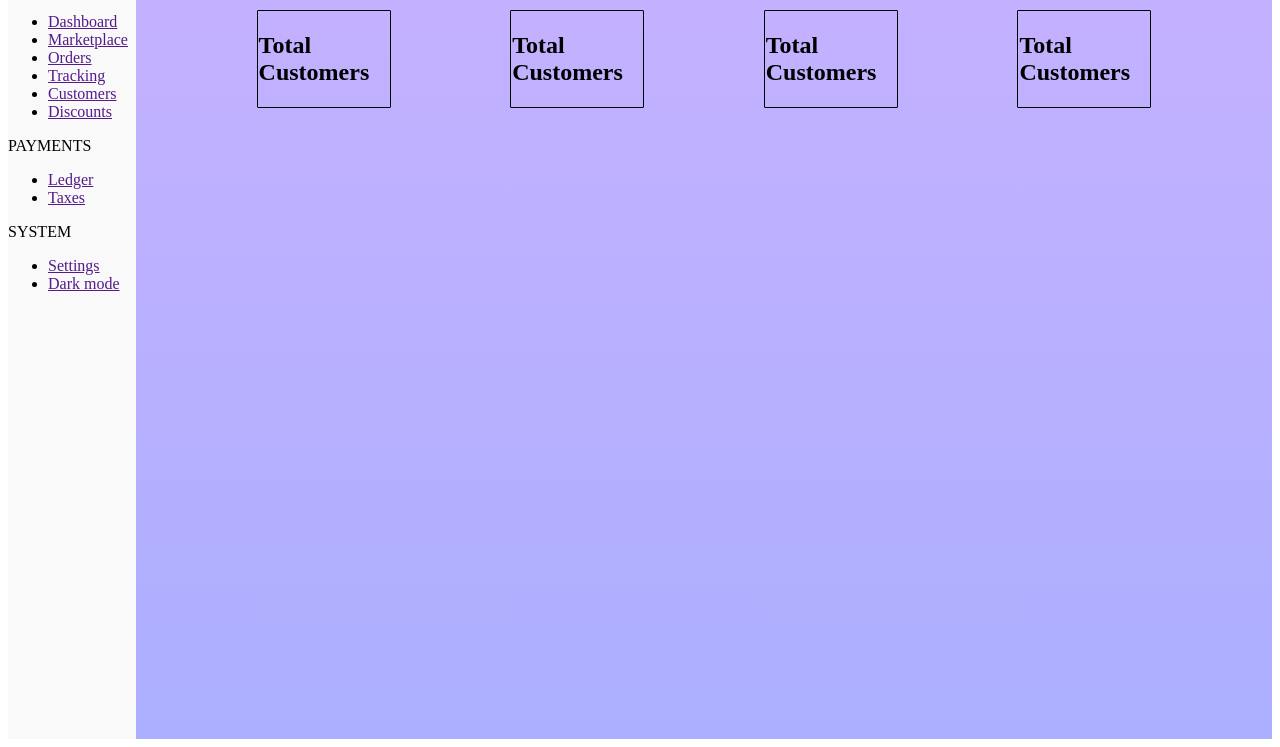
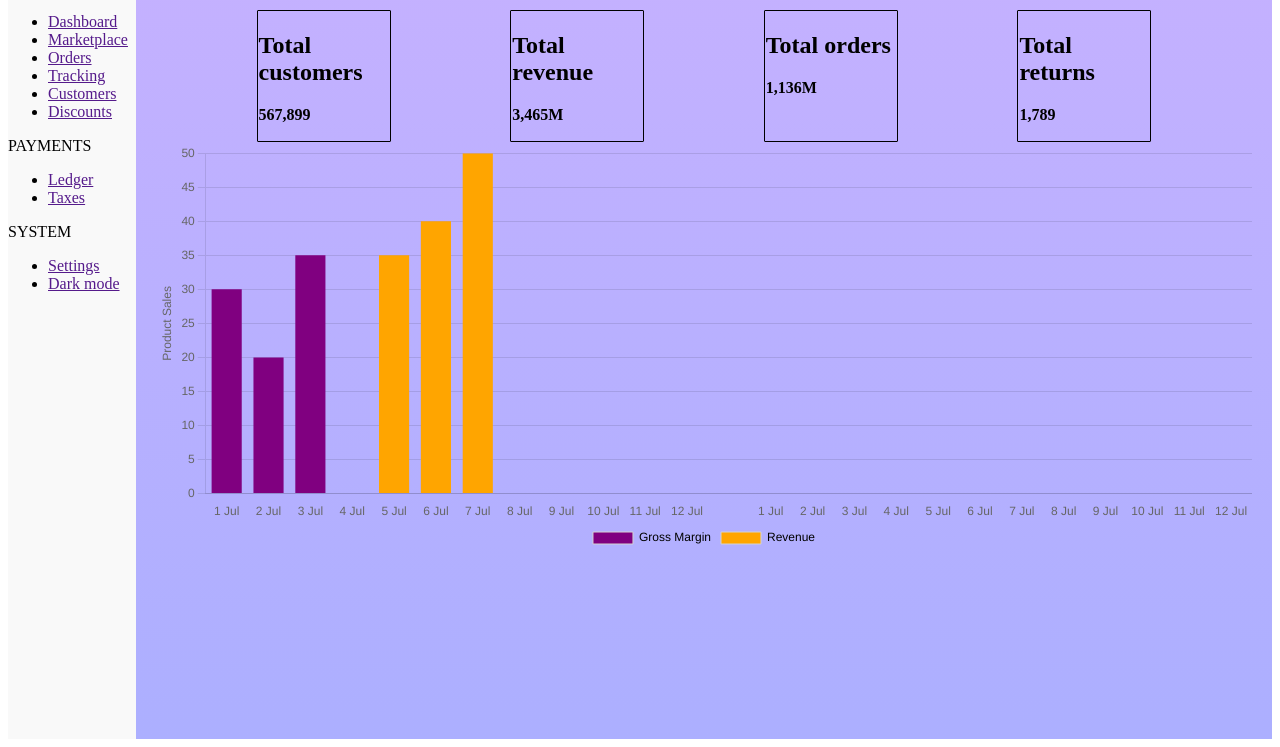
Before and after one commit to AnujShelar/Dashboard, a plain HTML site: page index.html in a window 1280 px wide. Shown: the part 109-856 px from the top of the page. Drawn offline with nearby package versions, Linux system fonts and the light colour scheme.

Commit message:
Added Chart With the help of chart.js

```diff
--- a/index.html
+++ b/index.html
@@ -4,7 +4,8 @@
         <meta charset="utf-8">
         <meta name="viewport" content="width=device-width, initial-scale=1.0">
         <link rel="stylesheet" href="style.css">
-        <title>
+        <script src="https://cdn.jsdelivr.net/npm/chart.js"></script>
+      <title>
             Sales Dashboard
         </title>
     </head>
@@ -51,18 +52,112 @@
             <!--- Created Scorecard Metrics --->
             <div class="scorecard">
                 <div class="totalcustomers">
-                    <h2 id="total-Customers">Total Customers</h2>
+                    <h2 id="total-Customers">Total customers</h2>
+                    <p><strong>567,899</strong></p>
                 </div>
                 <div class="totalcustomers">
-                    <h2 id="total-Customers">Total Customers</h2>
+                    <h2 id="total-revenue">Total revenue</h2>
+                    <p><strong>3,465M</strong></p>
                 </div>
                 <div class="totalcustomers">
-                    <h2 id="total-Customers">Total Customers</h2>
+                    <h2 id="total-orders">Total orders</h2>
+                    <p><strong>1,136M</strong></p>
                 </div>
                 <div class="totalcustomers">
-                    <h2 id="total-Customers">Total Customers</h2>
+                    <h2 id="total-returns">Total returns</h2>
+                    <p><strong>1,789</strong></p>
                 </div>
             </div>
+            <canvas id="salesChart" width="400" height="150"></canvas>
+ <script>
+            const baseData = {
+                labels: ['1 Jul', '2 Jul', '3 Jul', '4 Jul', '5 Jul', '6 Jul', '7 Jul', '8 Jul', '9 Jul', '10 Jul', '11 Jul', '12 Jul'],
+                datasets: [
+                    {label: 'Gross Margin', data: [30, 20, 35], bgColor: 'purple', hidden: false},
+                    {label: 'Revenue', data: [35, 40, 50], bgColor: 'orange', hidden: false }
+                ]
+            };
+                const iLastDs = baseData.datasets.length -1;
+
+                const data = {
+                    labels: baseData.datasets
+                    .map(() => baseData.labels)
+                    .map((labels, i) => i < iLastDs ? [...labels, null] : labels)
+                    .flatMap(v => v),
+                    datasets: [{
+                        data: baseData.datasets
+                        .map(ds => ds.data)
+                        .map((data, i) => i < iLastDs ? [...data, null] : data)
+                        .flatMap(v => v),
+                        backgroundColor: baseData.datasets
+                        .map(ds => ds.data.map(v => ds.bgColor))
+                        .map((bgColors, i) => i < iLastDs ? [...bgColors, null] : bgColors)
+                        .flatMap(v => v),
+                        categoryPercantage: 1,
+                        barPercantage: 0.9
+                    }]
+                };
+
+                const options = {
+                    maintainAspectRatio: true,
+                    responsive: true,
+                    interaction: {
+                        intersect: true,
+                        mode: 'index',
+                    },
+                    plugins: {
+                        legend: {
+                            position: 'bottom',
+                            labels: {
+                                generateLabels: chart => baseData.datasets.map((ds, i) => ({
+                                    datasetIndex: i,
+                                    text: ds.label,
+                                    fillStyle: ds.bgColor,
+                                    strokeStyle: 'lightgray',
+                                    hidden: baseData.datasets[i].hidden
+                                }))
+                            },
+                            onClick: (event, legendItem, legend) => {
+                                baseData.datasets[legendItem.datasetIndex].hidden = !baseData.datasets[legendItem.datasetIndex].hidden;
+                                const iFirstValue = legendItem.datasetIndex + legendItem.datasetIndex * baseData.labels.length;
+                                for (let i = iFirstValue; i < iFirstValue + baseData.labels.length; i++) {
+                                    legend.chart.toggleDataVisibility(i);
+                                }
+                                legend.chart.update();
+                            }
+                        },
+                        tooltip: {
+                            callbacks: {
+                                title: ctx => {
+                                    const dsIndex = Math.floor(ctx[0].dataIndex / baseData.datasets.length);
+                                    return baseData.datasets[dsIndex].label + ' / ' + ctx[0].label;
+                                }
+                            }
+                        }
+                    },
+                    scales: {
+                        x: {
+                            grid: {
+                                display: false
+                            }
+                        },
+                        y: {
+                            title: {
+                                display: true,
+                                text: 'Product Sales',
+                            }
+                        }
+                    }
+                };
+
+                new Chart('salesChart', {
+                    type: 'bar',
+                    data,
+                    options
+                });
+
+
+ </script>
                 </div>
                 </div>
          </main>
```
